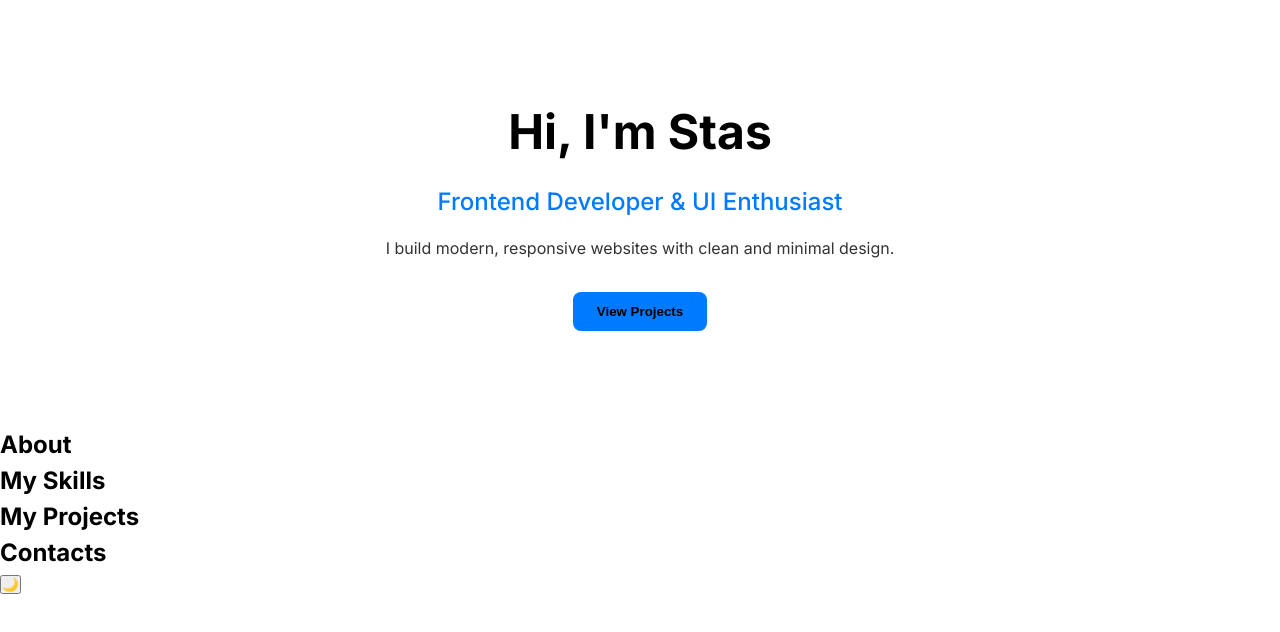
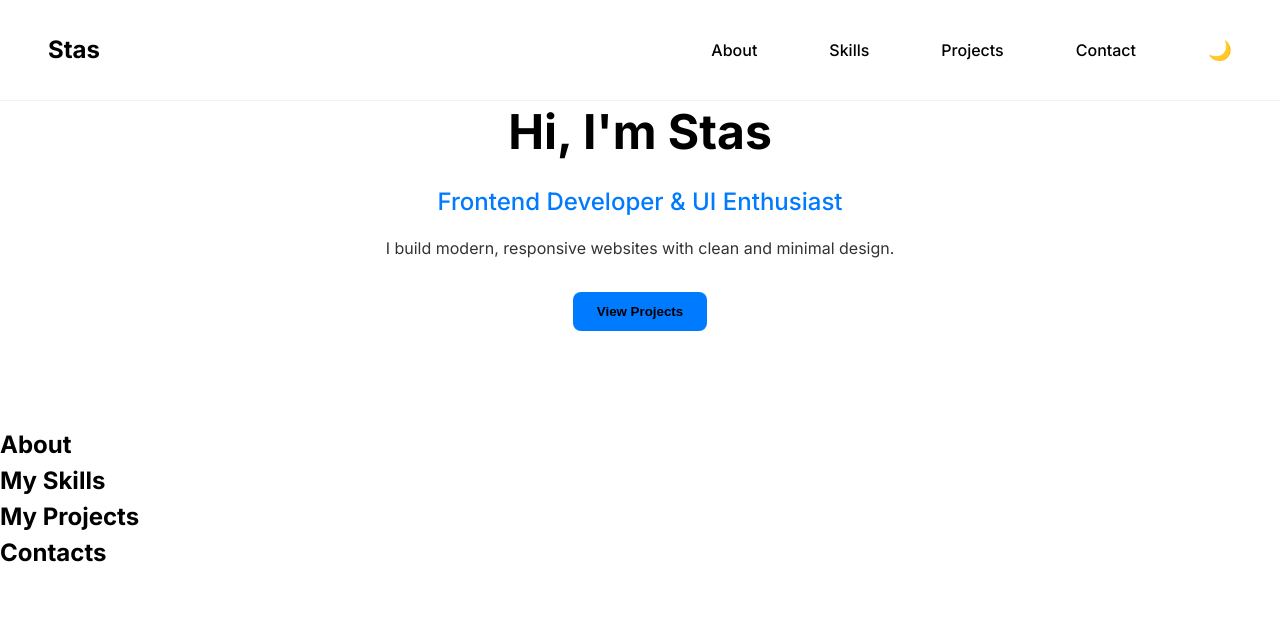
Before and after one commit to Chebannich/my-portfolio, a React (Vite) app: page / in a window 1280 px wide. Shown: the top 632 px of the page. Built offline with nearby package versions, Linux system fonts and the light colour scheme.

Commit message:
feat: Add Header with navigation and theme toggle

```diff
--- /dev/null
+++ b/src/components/Header/Header.scss
@@ -0,0 +1,62 @@
+.header {
+  position: fixed;
+  top: 0;
+  width: 100%;
+  padding: 2rem 3rem;
+  background-color: var(--bg);
+  border-bottom: 1px solid rgba(0, 0, 0, 0.05);
+  z-index: 100;
+  transition: background-color 0.3s ease;
+
+  .container {
+    display: flex;
+    justify-content: space-between;
+    align-items: center;
+  }
+
+  &__logo {
+    font-weight: 700;
+    font-size: 1.5rem;
+  }
+
+  &__nav {
+    display: flex;
+    align-items: center;
+    gap: 4.5rem;
+
+    a {
+      position: relative;
+      text-decoration: none;
+      color: var(--text);
+      font-weight: 500;
+      padding: 0.25rem 0;
+
+      &::after {
+        content: '';
+        position: absolute;
+        left: 50%;
+        bottom: 0;
+        width: 0;
+        height: 2px;
+        background-color: var(--accent);
+        transition: 0.3s ease;
+        transform: translateX(-50%);
+      }
+
+      &:hover::after {
+        width: 100%;
+      }
+
+      &:hover {
+        color: var(--accent);
+      }
+    }
+
+    button {
+      background: none;
+      border: none;
+      cursor: pointer;
+      font-size: 1.2rem;
+    }
+  }
+}
--- /dev/null
+++ b/src/components/Header/Header.tsx
@@ -0,0 +1,21 @@
+import ThemeToggle from "../ThemeToggle";
+import './Header.scss';
+
+const Header = () => {
+  return (
+    <header className="header">
+      <div className="container">
+        <div className="header__logo">Stas</div>
+        <nav className="header__nav">
+          <a href="#about">About</a>
+          <a href="#skills">Skills</a>
+          <a href="#projects">Projects</a>
+          <a href="#contact">Contact</a>
+          <ThemeToggle />
+        </nav>
+      </div>
+    </header>
+  );
+};
+
+export default Header;
--- a/src/components/Layout/Layout.tsx
+++ b/src/components/Layout/Layout.tsx
@@ -1,17 +1,11 @@
-import { ReactNode } from "react";
+import Header from '../Header/Header';
 import '../../styles/global.scss';
 
-import ThemeToggle from "../ThemeToggle";
-
-type LayoutProps = {
-  children: ReactNode;
-};
-
-const Lauout = ({ children }: LayoutProps) => {
+const Lauout = ({ children }: { children: React.ReactNode }) => {
   return (
     <div className="layout">
-      {children}
-      <ThemeToggle />
+      <Header />
+      <main>{children}</main>
     </div>
   );
 };
```
